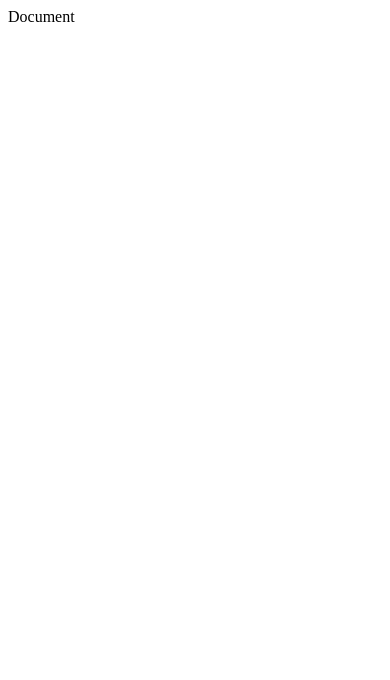
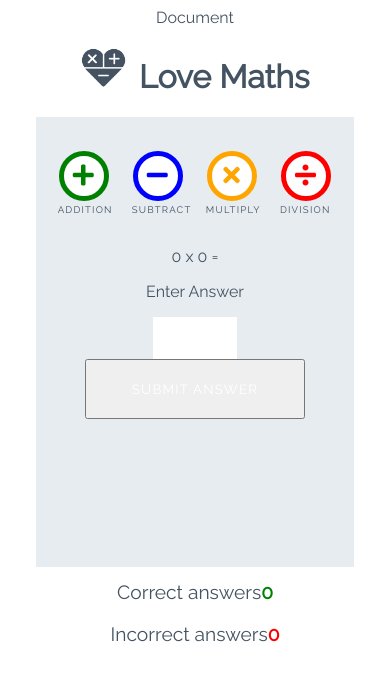
Before and after one commit to AntociM/love-maths, a plain HTML site: page index.html in a window 390 px wide. Drawn offline with Linux system fonts and the light colour scheme.

Commit message:
Add html Structure and style

```diff
--- a/assets/css/style.css
+++ b/assets/css/style.css
@@ -0,0 +1,253 @@
+/* --------- Global style */
+
+body {
+    background-color: white;
+    font-family: "Raleway", sans-serif;
+    color: #445361;
+    text-align: center;
+}
+
+/* --------- Heading */
+
+.heading {
+    text-align: center;
+    font-size: 2.5rem;
+}
+
+.logo {
+    height: 40px;
+    padding-right: 5px;
+}
+
+/* --------- Game layout */
+
+.game-area {
+    background-color: #E6ECF0;
+    box-sizing: border-box;
+    width: 85%;
+    height: 65vh;
+    max-height: 450px;
+    max-width: 830px;
+    margin-left: auto;
+    margin-right: auto;
+    padding: 1%;
+}
+
+.question-area {
+    width: 50%;
+    font-size: 2rem;
+    margin: auto;
+    padding: 50px 0;
+}
+
+.question-area span {
+    padding: 0 15px;
+}
+
+.score-area {
+    margin: 5px auto;
+    width: 60%;
+    font-size: 1.2rem;
+}
+
+.controls-area {
+    width: 85%;
+    margin: 30px auto;
+}
+
+#score {
+    color: green;
+    font-weight: bold;
+}
+
+#incorrect {
+    color: red;
+    font-weight: bold;
+}
+
+.answer-message {
+    display: none;
+    font-size: 1rem;
+}
+
+#answer-box {
+    border: none;
+    color: #445361;
+    display: inline-block;
+    height: 40px;
+    width: 80px;
+    font-size: 1.2rem;
+}
+
+.scores {
+    display: inline-block;
+    padding: 25px;
+}
+
+/* --------- Buttons */
+
+.btn {
+    width: 220px;
+    height: 60px;
+    font-family: "Raleway", sans-serif;
+    text-transform: uppercase;
+    letter-spacing: 1.2px;
+    color: white;
+}
+
+.btn:focus {
+    outline: none;
+}
+
+.btn--big {
+    padding-top: 10px;
+    border-radius: 50%;
+    background-color: white;
+    border: 10px solid;
+    width: 100px;
+    height: 100px;
+    font-size: 3.2rem;
+    margin: 0 30px;
+    transition: all 0.5s;
+}
+
+.btn--big::after{
+    content: attr(data-type);
+    font-size: 1rem;
+    color: #445361;
+    position:relative;
+    left: -0.5rem;
+
+}
+
+.btn--blue {
+    border-color: blue;
+    color: blue;
+}
+
+.btn--blue:active,
+.btn--blue:hover {
+    background-color: darkblue;
+    color: white;
+}
+
+.btn--orange {
+    border-color: orange;
+    color: orange;
+}
+
+.btn--orange:active,
+.btn--orange:hover {
+    background-color: darkorange;
+    color: white;
+}
+
+.btn--red {
+    border-color: red;
+    color: red;
+}
+
+.btn--red:active,
+.btn--red:hover {
+    background-color: darkred;
+    color: white;
+}
+
+.btn--green {
+    border-color: green;
+    color: green;
+}
+
+.btn--green:active,
+.btn--green:hover {
+    background-color: darkgreen;
+    color: white;
+}
+
+.btn--gray {
+    margin-top: 25px;
+    background-color: #445361;
+    border: 1px transparent;
+    border-radius: 20px;
+}
+
+.btn--gray:active,
+.btn--gray:hover {
+    background-color: #0d1013;
+}
+
+/* --------- Media queries */
+
+@media (max-width: 414px) {
+    .controls-area {
+        width: 100%;
+    }
+
+    .btn--big {
+        margin: 0 10px;
+        padding: 5px;
+        border: 5px solid;
+        width: 50px;
+        height: 50px;
+        font-size: 1.5rem;
+    }
+
+    .btn--big::after {
+        font-size: 0.6rem;
+        left: -0.7rem;
+    }
+
+    .question-area {
+        padding: 10% 0;
+        width: 100%;
+    }
+
+    .question-area span {
+        padding: 0;
+    }
+
+    .answer-message {
+        display: block;
+    }
+
+    #answer-box {
+        display: block;
+        margin: 0 auto;
+    }
+    .btn--gray {
+        margin-top: 0;
+    }
+
+    .score-area {
+        width: 100%;
+    }
+
+    .scores {
+        margin: 0.5em auto;
+        display: block;
+        padding: 5px;
+    }
+
+    .heading {
+        font-size: 2rem;
+    }
+}
+
+@media (max-width: 320px) {
+    .game-area {
+        height: 70vh;
+    }
+
+    .controls-area {
+        width: 75%;
+        margin: 10px auto;
+    }
+
+    .btn--big {
+        margin: 10px 10px;
+    }
+    .question-area {
+        padding: 10px 0;
+    }
+
+}
--- a/index.html
+++ b/index.html
@@ -4,10 +4,49 @@
     <meta charset="UTF-8">
     <meta http-equiv="X-UA-Compatible" content="IE=edge">
     <meta name="viewport" content="width=device-width, initial-scale=1.0">
+<!-- font awesome and google fonts -->
+    <link rel="stylesheet" href="https://use.fontawesome.com/releases/v5.7.2/css/all.css" integrity="sha384-fnmOCqbTlWIlj8LyTjo7mOUStjsKC4pOpQbqyi7RrhN7udi9RwhKkMHpvLbHG9Sr" crossorigin="anonymous">
+    <link href="https://fonts.googleapis.com/css?family=Raleway%7CRighteous" rel="stylesheet">
     <link rel="stylesheet" href="assets/css/style.css"
     <title>Document</title>
 </head>
 <body>
+    <h1 class="heading">
+        <img class="logo" src="assets/images/logo.png" alt="logo"> Love Maths
+    </h1>
+
+    <div class="game-area">
+        <div class="controls-area">
+            <button data-type="addition" class="btn btn--big btn--green">
+                <i class="fas fa-plus"></i>
+            </button>
+            <button data-type="subtract" class="btn btn--big btn--blue">
+                <i class="fas fa-minus"></i>
+            </button>
+            <button data-type="multiply" class="btn btn--big btn--orange">
+                <i class="fas fa-times"></i>
+            </button>
+            <button data-type="division" class="btn btn--big btn--red">
+                <i class="fas fa-divide"></i>
+            </button>
+        </div>
+        <div class="questions-area">
+            <span id="operand1">0</span>
+            <span id="operator">x</span>
+            <span id="operand2">0</span>
+            <span>=</span>
+            <p class=""answer-message>Enter Answer</p>
+            <input id="answer-box" type="number">
+        </div>
+        <button data-type="submit" class="btn btn-gray">Submit answer</button>
+
+    </div>
+
+    <div class="score-area">
+        <p class="scores">Correct answers<span id="score">0</span></p>
+        <p class="scores">Incorrect answers<span id="incorrect">0</span></p>
+
+    </div>
 
     <script src="assets/js/script.js"></script>
 </body>
```
Also changed, not shown: assets/images/logo.png (added).
